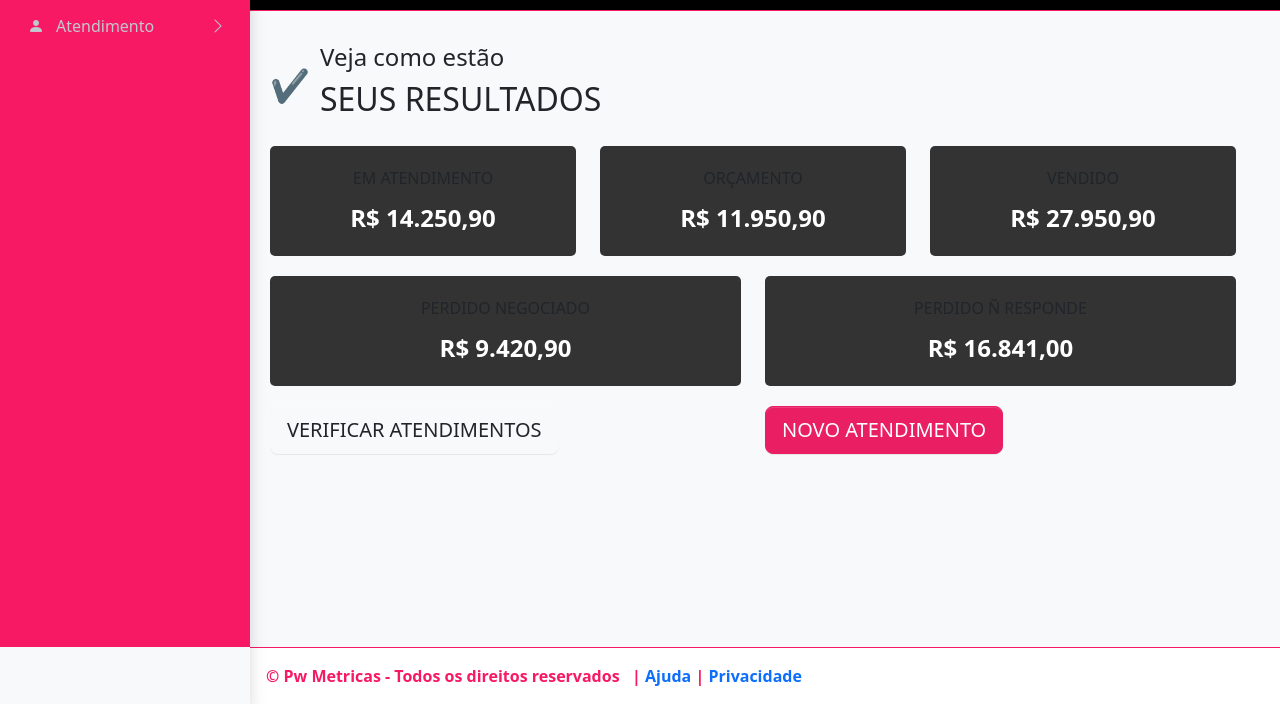
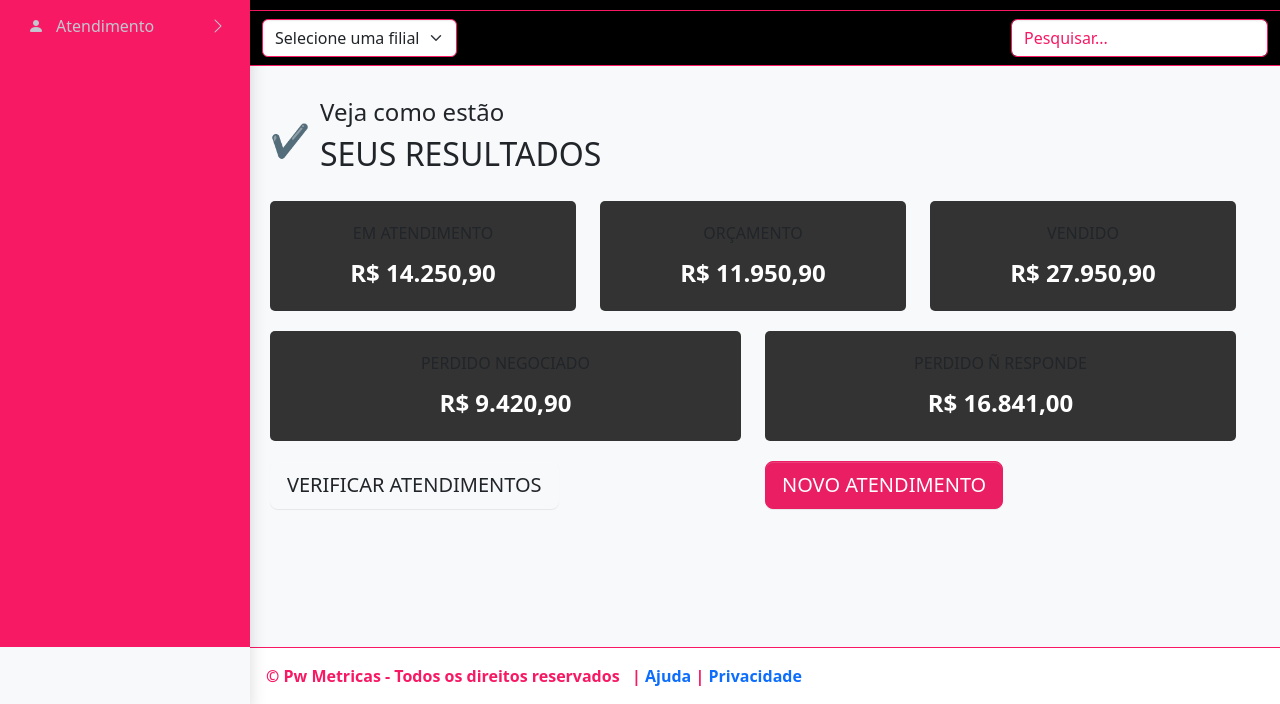
Before and after one commit to marinani/PwMetricasLayout, a plain HTML site: page dashboard.html in a window 1280 px wide. Shown: the part 96-800 px from the top of the page. Drawn offline with nearby package versions, Linux system fonts and the light colour scheme.

Commit message:
cabeçalho dash
cabeçalho dash

```diff
--- a/dashboard.html
+++ b/dashboard.html
@@ -132,7 +132,20 @@
 			</div>
 		</aside>
 		<main class="app-main">
+            <nav class="app-header navbar navbar-expand bg-body">
+                <div class="container-fluid d-flex flex-wrap justify-content-between align-items-center">
+                    <div class="left-select mb-2 mb-lg-0">
+                        <select for="LojaId"  id="LojaId" class="form-select">
+                            <option value="">Selecione uma filial</option>
+                        </select>
 
+                    </div>
+                 	<div class="right-search">
+                        <input type="text" id="searchField" class="form-control" placeholder="Pesquisar..." />
+                    </div>
+                </div>
+
+</nav>
             <!--início da tela-->
             <div class="app-content-header">
                 <!--begin::Container-->
```
